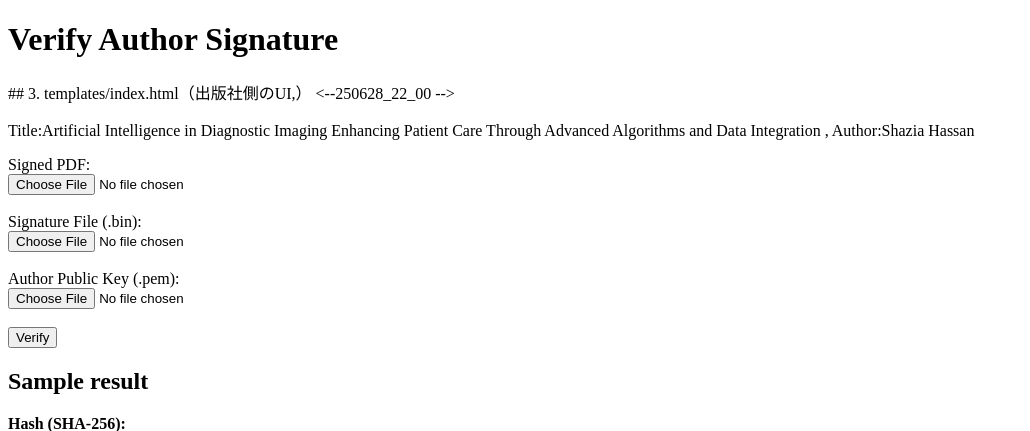
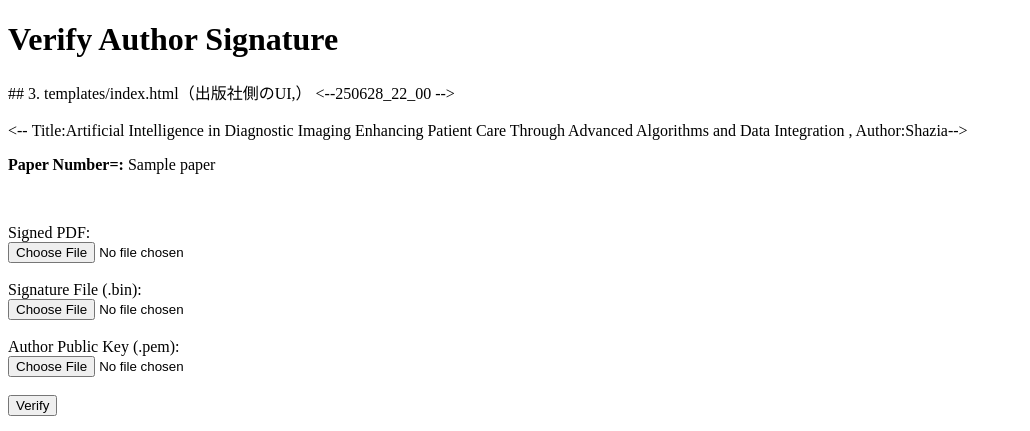
Before and after one commit to img1proc/vFF_Sg250616_3158_axCZpR.47vg, a Flask app: template templates/index.html in a window 1280 px wide. Shown: the top 431 px of the page, without its empty margins (0-1030 px from the left). Run offline with Flask 3, Linux system fonts and the light colour scheme; the template is opened without the code that fills it: most values are stand-ins (such as "Sample title", 1, 10 or a date in 2020).

Commit message:
'new_vg_4_250629_20_20'

```diff
--- a/templates/index.html
+++ b/templates/index.html
@@ -6,9 +6,9 @@
 ##  3. templates/index.html（出版社側のUI,）
 <--250628_22_00 -->
 <br><br>
-    <label>Title:Artificial Intelligence in Diagnostic Imaging
-Enhancing Patient Care Through Advanced Algorithms and Data Integration
-, Author:Shazia Hassan</label><br>
+ <--   <label>Title:Artificial Intelligence in Diagnostic Imaging Enhancing Patient Care Through Advanced Algorithms and Data Integration , Author:Shazia</label>-->
+
+  <p><strong>Paper Number=:</strong> {{ paper }}</p><br>
 </p>
 
   <form method="post" enctype="multipart/form-data">
```
